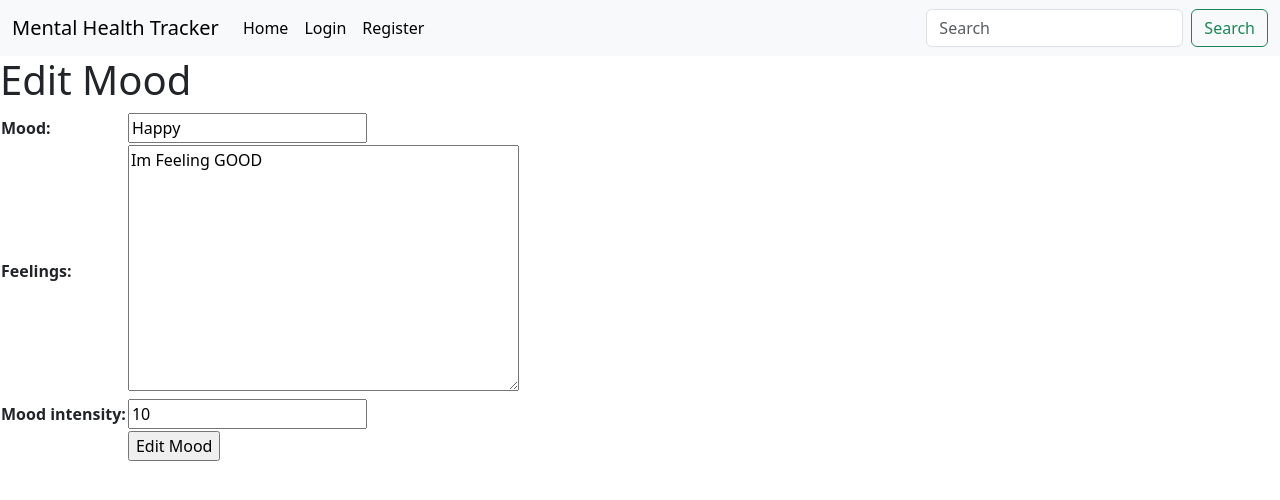
After one commit to olavdendy/mental-health-tracker, a Django app: page /edit-mood/0c39408a-fc68-4806-b4b0-a07e9841061b in a window 1280 px wide. The commit adds this page. Shown: the top 500 px of the page. Run offline with Django 5.2, Linux system fonts and the light colour scheme; data comes from the database, SQL or seed files in the repository; both versions use the stored data as it was after the commit.

Commit message:
push tutorial 4

```diff
--- a/main/templates/create_mood_entry.html
+++ b/main/templates/create_mood_entry.html
@@ -1,5 +1,6 @@
 {% extends 'base.html' %}
 {% block content %}
+{% include 'navbar.html' %}
 <h1>Add New Mood Entry</h1>
 
 <form method="POST">
--- /dev/null
+++ b/main/templates/edit_mood.html
@@ -0,0 +1,22 @@
+{% extends 'base.html' %}
+
+{% load static %}
+
+{% block content %}
+{% include 'navbar.html' %}
+<h1>Edit Mood</h1>
+
+<form method="POST">
+    {% csrf_token %}
+    <table>
+        {{ form.as_table }}
+        <tr>
+            <td></td>
+            <td>
+                <input type="submit" value="Edit Mood"/>
+            </td>
+        </tr>
+    </table>
+</form>
+
+{% endblock %}
--- a/main/templates/login.html
+++ b/main/templates/login.html
@@ -5,6 +5,7 @@
 {% endblock meta %}
 
 {% block content %}
+{% include 'navbar.html' %}
 <div class="login">
   <h1>Login</h1>
 
--- a/main/urls.py
+++ b/main/urls.py
@@ -1,5 +1,5 @@
 from django.urls import path
-from main.views import show_main, create_mood_entry, show_xml, show_json, show_xml_by_id, show_json_by_id, register, login_user, logout_user
+from main.views import show_main, create_mood_entry, show_xml, show_json, show_xml_by_id, show_json_by_id, register, login_user, logout_user, edit_mood, delete_mood
 
 app_name = 'main'
 
@@ -13,4 +13,6 @@ urlpatterns = [
     path('register/', register, name='register'),
     path('login/', login_user, name='login'),
     path('logout/', logout_user, name='logout'),
+    path('edit-mood/<uuid:id>', edit_mood, name='edit_mood'),
+    path('delete/<uuid:id>', delete_mood, name='delete_mood'),
 ]
--- a/main/views.py
+++ b/main/views.py
@@ -1,4 +1,4 @@
-from django.shortcuts import render, redirect
+from django.shortcuts import render, redirect, reverse
 from main.forms import MoodEntryForm
 from main.models import MoodEntry
 from django.http import HttpResponse
@@ -14,7 +14,6 @@ from django.urls import reverse
 @login_required(login_url='/login')
 def show_main(request):
     mood_entries = MoodEntry.objects.filter(user=request.user)
-
     context = {
         'name': request.user.username,
         'class': 'PBP A',
@@ -22,18 +21,15 @@ def show_main(request):
         'mood_entries': mood_entries,
         'last_login': request.COOKIES['last_login'],
     }
-
     return render(request, "main.html", context)
 
 def create_mood_entry(request):
     form = MoodEntryForm(request.POST or None)
-
     if form.is_valid() and request.method == "POST":
         mood_entry = form.save(commit=False)
         mood_entry.user = request.user
         mood_entry.save()
         return redirect('main:show_main')
-
     context = {'form': form}
     return render(request, "create_mood_entry.html", context)
 
@@ -66,21 +62,44 @@ def register(request):
     return render(request, 'register.html', context)
 
 def login_user(request):
-   if request.method == 'POST':
+    if request.method == 'POST':
       form = AuthenticationForm(data=request.POST)
       if form.is_valid():
-        user = form.get_user()
-        login(request, user)
-        response = HttpResponseRedirect(reverse("main:show_main"))
-        response.set_cookie('last_login', str(datetime.datetime.now()))
-        return response
-   else:
+            user = form.get_user()
+            login(request, user)
+            response = HttpResponseRedirect(reverse("main:show_main"))
+            response.set_cookie('last_login', str(datetime.datetime.now()))
+            return response
+    else:
         form = AuthenticationForm(request)
-        context = {'form': form}
-        return render(request, 'login.html', context)
+    context = {'form': form}
+    return render(request, 'login.html', context)
 
 def logout_user(request):
     logout(request)
     response = HttpResponseRedirect(reverse('main:login'))
     response.delete_cookie('last_login')
     return response
+
+def edit_mood(request, id):
+    # Get mood entry berdasarkan id
+    mood = MoodEntry.objects.get(pk = id)
+
+    # Set mood entry sebagai instance dari form
+    form = MoodEntryForm(request.POST or None, instance=mood)
+
+    if form.is_valid() and request.method == "POST":
+        # Simpan form dan kembali ke halaman awal
+        form.save()
+        return HttpResponseRedirect(reverse('main:show_main'))
+
+    context = {'form': form}
+    return render(request, "edit_mood.html", context)
+
+def delete_mood(request, id):
+    # Get mood berdasarkan id
+    mood = MoodEntry.objects.get(pk = id)
+    # Hapus mood
+    mood.delete()
+    # Kembali ke halaman awal
+    return HttpResponseRedirect(reverse('main:show_main'))
--- a/templates/base.html
+++ b/templates/base.html
@@ -2,9 +2,15 @@
 <!DOCTYPE html>
 <html lang="en">
   <head>
+    {% block meta %}
     <meta charset="UTF-8" />
     <meta name="viewport" content="width=device-width, initial-scale=1.0" />
-    {% block meta %} {% endblock meta %}
+    {% endblock meta %}
+    <link href="https://cdn.jsdelivr.net/npm/bootstrap@5.3.2/dist/css/bootstrap.min.css" rel="stylesheet" integrity="sha384-T3c6CoIi6uLrA9TneNEoa7RxnatzjcDSCmG1MXxSR1GAsXEV/Dwwykc2MPK8M2HN" crossorigin="anonymous">
+    <script src="https://code.jquery.com/jquery-3.6.0.min.js" integrity="sha384-KyZXEAg3QhqLMpG8r+J4jsl5c9zdLKaUk5Ae5f5b1bw6AUn5f5v8FZJoMxm6f5cH1" crossorigin="anonymous"></script>
+    <script src="https://cdn.jsdelivr.net/npm/@popperjs/core@2.11.8/dist/umd/popper.min.js" integrity="sha384-I7E8VVD/ismYTF4hNIPjVp/Zjvgyol6VFvRkX/vR+Vc4jQkC+hVqc2pM8ODewa9r" crossorigin="anonymous"></script>
+    <script src="https://cdn.jsdelivr.net/npm/bootstrap@5.3.2/dist/js/bootstrap.min.js" integrity="sha384-BBtl+eGJRgqQAUMxJ7pMwbEyER4l1g+O15P+16Ep7Q9Q+zqX6gSbd85u4mG4QzX+" crossorigin="anonymous"></script>
+
   </head>
 
   <body>
--- /dev/null
+++ b/templates/navbar.html
@@ -0,0 +1,35 @@
+<nav class="navbar navbar-expand-lg bg-body-tertiary">
+    <div class="container-fluid">
+      <a class="navbar-brand" href="#">Mental Health Tracker</a>
+      <button class="navbar-toggler" type="button" data-bs-toggle="collapse" data-bs-target="#navbarSupportedContent" aria-controls="navbarSupportedContent" aria-expanded="false" aria-label="Toggle navigation">
+        <span class="navbar-toggler-icon"></span>
+      </button>
+      <div class="collapse navbar-collapse" id="navbarSupportedContent">
+        <ul class="navbar-nav me-auto mb-2 mb-lg-0">
+          <li class="nav-item">
+            <a class="nav-link active" aria-current="page" href="#">Home</a>
+          </li>
+          {% if user.is_authenticated %}
+          <li class="nav-item">
+            <a class="navbar-brand" href="#">Welcome, {{ user.username }}</a>
+          </li>
+          <li class="nav-item">
+            <a class="nav-link active" aria-current="page" href="{% url 'main:logout' %}">Logout</a>
+          </li>
+          {% else %}
+          <li class="nav-item">
+            <a class="nav-link active" aria-current="page" href="{% url 'main:login' %}">Login</a>
+          </li>
+          <li class="nav-item">
+            <a class="nav-link active" aria-current="page" href="{% url 'main:register' %}">Register</a>
+          </li>
+          {% endif %}
+
+        </ul>
+        <form class="d-flex" role="search">
+          <input class="form-control me-2" type="search" placeholder="Search" aria-label="Search">
+          <button class="btn btn-outline-success" type="submit">Search</button>
+        </form>
+      </div>
+    </div>
+  </nav>
```
Also changed, not shown: main/templates/main.html (+15 -0 lines), mental_health_tracker/settings.py (+8 -1 lines), db.sqlite3.
